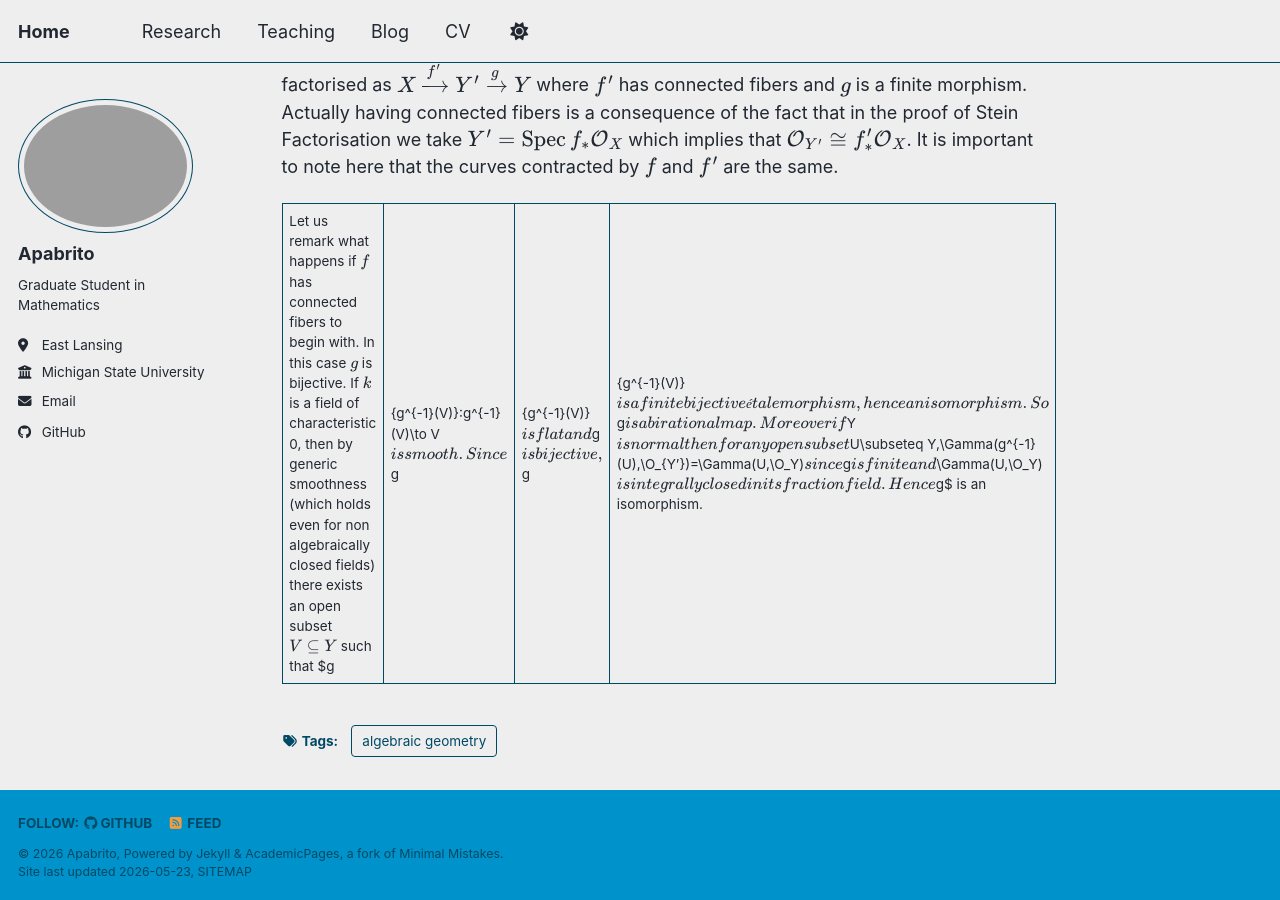
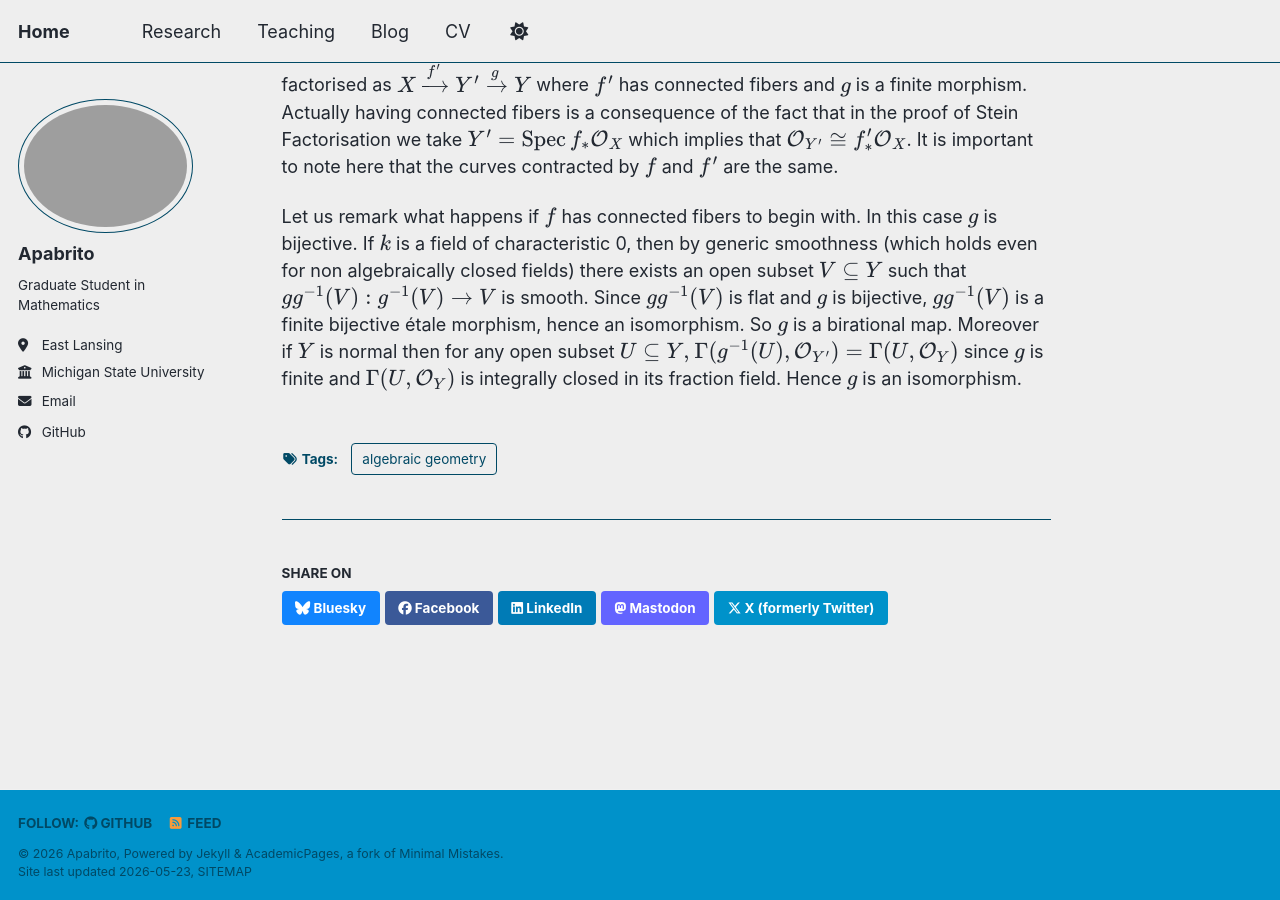
Before and after one commit to apabrito1/apabrito1.github.io, a Jekyll site: the page built from _posts/2012-08-14-blog-post-1.md, in a window 1280 px wide and 900 px high, scrolled down 479 px. Built offline with Jekyll 4.4.1, drawn with Linux system fonts in a browser that asks for light colours; a script bundle is joined from its source files by our own code; library files that are not in the unit come from our copies.

```diff
--- a/_posts/2012-08-14-blog-post-1.md
+++ b/_posts/2012-08-14-blog-post-1.md
@@ -17,4 +17,6 @@ This post documents a brief account of several bend-and-break theorems as I read
 
 First let me mention a few things about morphisms that contract curves. By the famous Stein Factorization theorem, any proper morphism $f:X\to Y$ between varieties can be factorised as $X \xrightarrow{f'} Y'\xrightarrow{g} Y$ where $f'$ has connected fibers and $g$ is a finite morphism. Actually having connected fibers is a consequence of the fact that in the proof of Stein Factorisation we take $Y'=\Spec f_*\O_X$ which implies that $\O_{Y'}\cong f'_ * \O_X$. It is important to note here that the curves contracted by $f$ and $f'$ are the same.
 
-Let us remark what happens if $f$ has connected fibers to begin with. In this case $g$ is bijective. If $k$ is a field of characteristic 0, then by generic smoothness (which holds even for non algebraically closed fields) there exists an open subset $V\subseteq Y$ such that $g|{g^{-1}(V)}:g^{-1}(V)\to V$ is smooth. Since $g|{g^{-1}(V)}$ is flat and $g$ is bijective, $g|{g^{-1}(V)}$ is a finite bijective étale morphism, hence an isomorphism. So $g$ is a birational map. Moreover if $Y$ is normal then for any open subset $U\subseteq Y,$ $\Gamma(g^{-1}(U),\O_{Y'})=\Gamma(U,\O_Y)$ since $g$ is finite and $\Gamma(U,\O_Y)$ is integrally closed in its fraction field. Hence $g$ is an isomorphism.
+
+
+Let us remark what happens if $f$ has connected fibers to begin with. In this case $g$ is bijective. If $k$ is a field of characteristic 0, then by generic smoothness (which holds even for non algebraically closed fields) there exists an open subset $V\subseteq Y$ such that $g{g^{-1}(V)}:g^{-1}(V)\to V$ is smooth. Since $g{g^{-1}(V)}$ is flat and $g$ is bijective, $g{g^{-1}(V)}$ is a finite bijective étale morphism, hence an isomorphism. So $g$ is a birational map. Moreover if $Y$ is normal then for any open subset $U\subseteq Y,$ $\Gamma(g^{-1}(U),\O_{Y'})=\Gamma(U,\O_Y)$ since $g$ is finite and $\Gamma(U,\O_Y)$ is integrally closed in its fraction field. Hence $g$ is an isomorphism.
```
